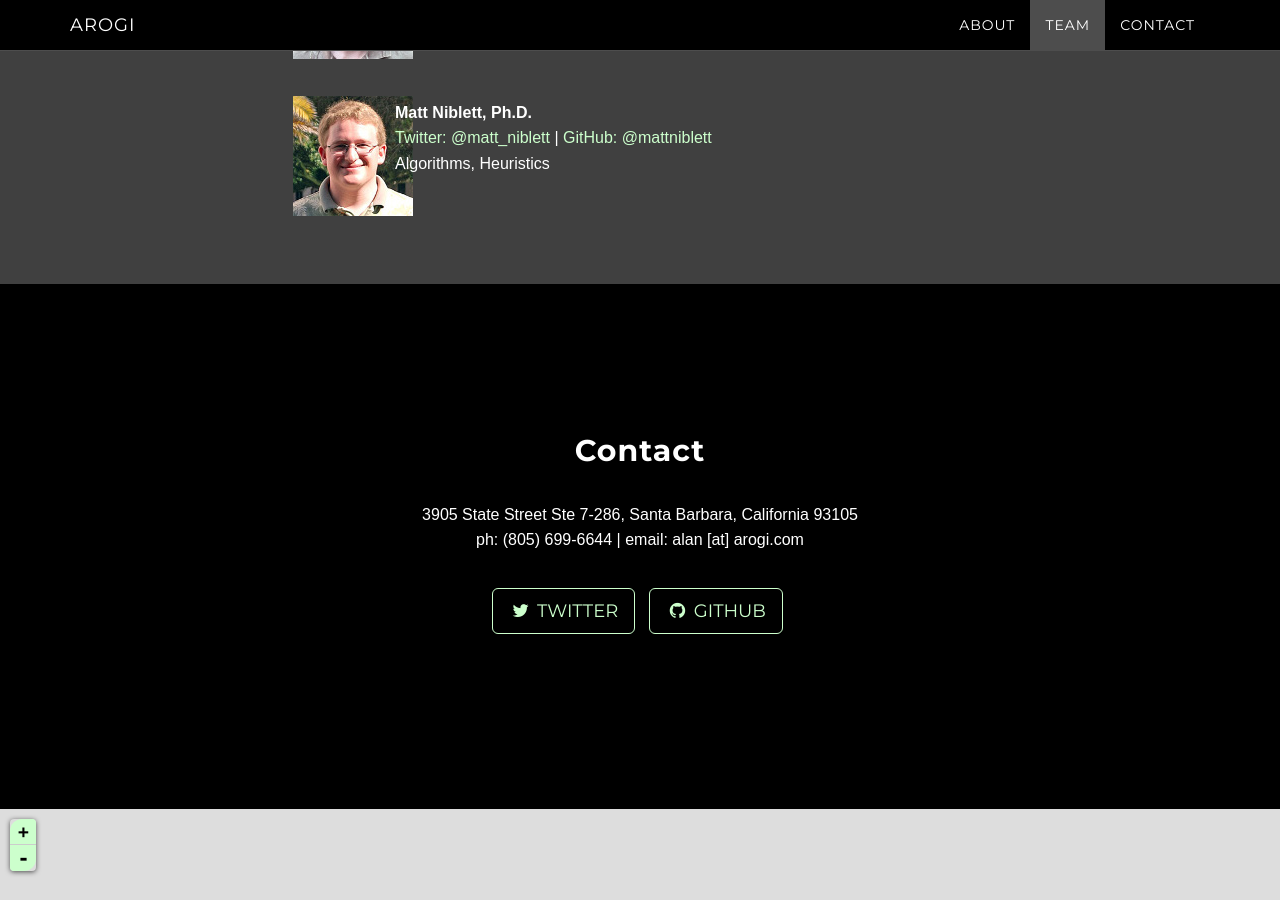
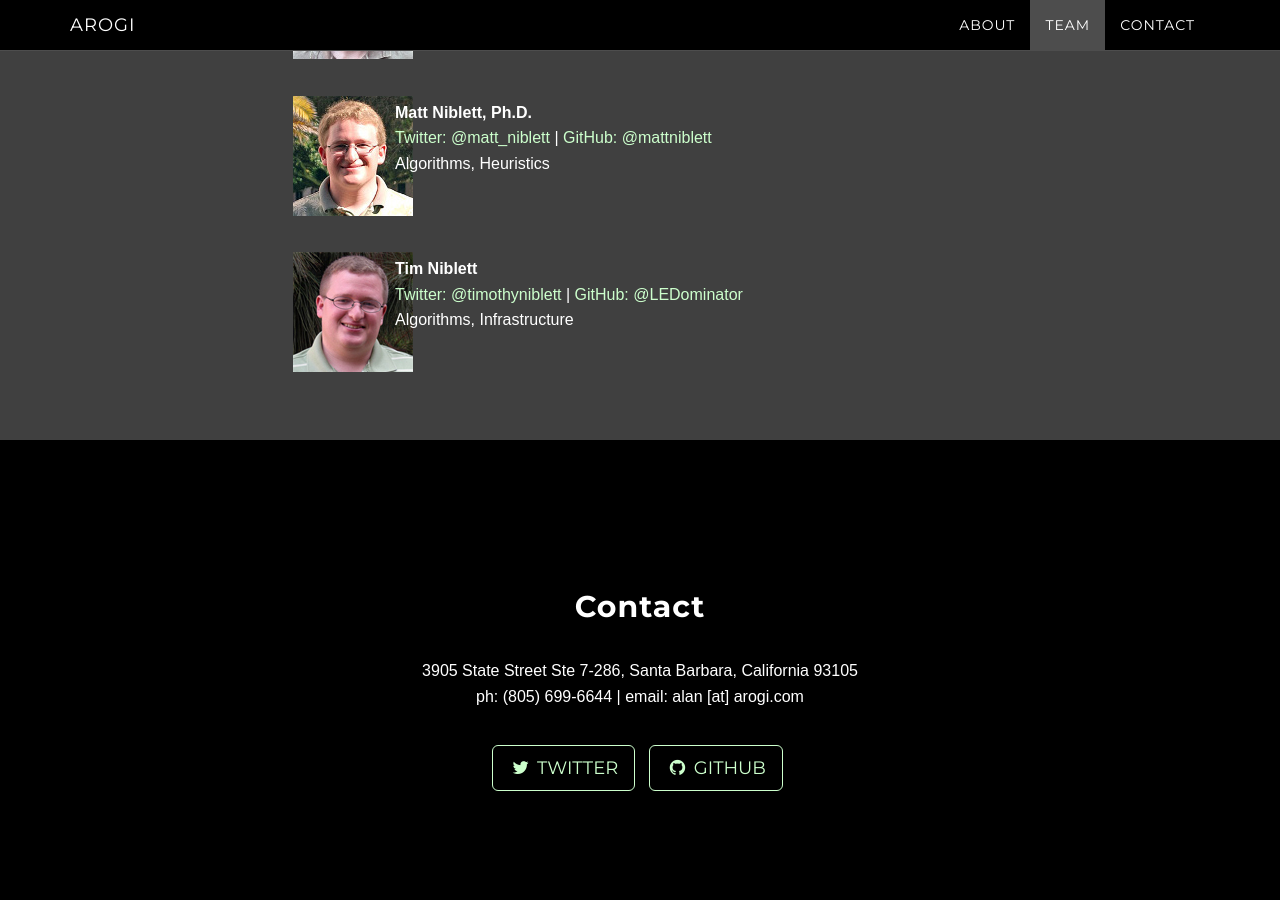
Before and after one commit to arogi/arogi.github.io, a Jekyll site: the page built from index.html, in a window 1280 px wide and 900 px high, scrolled down 1455 px. Built offline with Jekyll 4.4.1, drawn with Linux system fonts in a browser that asks for light colours.

Commit message:
added Tim to team page

```diff
--- a/_includes/team.html
+++ b/_includes/team.html
@@ -22,6 +22,10 @@
                         <td style="width:10%; padding:2.5%; text-align: center;"><img src="img/matthead.jpg" style="width=50%"/></td>
                         <td><p><strong>Matt Niblett, Ph.D.</strong><br /><a href="http://twitter.com/matt_niblett">Twitter: @matt_niblett</a> | <a href="http://github.com/mattniblett">GitHub: @mattniblett</a><br />Algorithms, Heuristics</p></td>
                       </tr>
+                      <tr>
+                        <td style="width:10%; padding:2.5%; text-align: center;"><img src="img/timhead.jpg" style="width=50%"/></td>
+                        <td><p><strong>Tim Niblett</strong><br /><a href="https://twitter.com/timothyniblett">Twitter: @timothyniblett</a> | <a href="https://github.com/LEDominator">GitHub: @LEDominator</a><br />Algorithms, Infrastructure</p></td>
+                      </tr>
                     </table>
                     </center>
                 </div>
```
